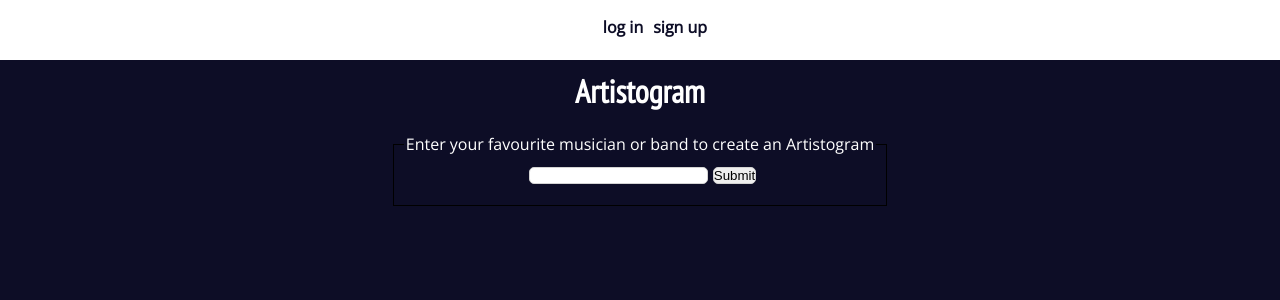
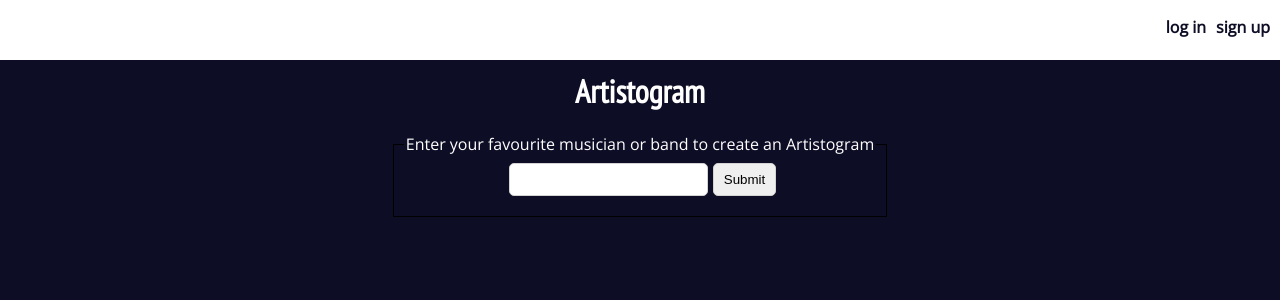
Before and after one commit to lulusanders84/Artistogram-Client, a React (Create React App) app: page / in a window 1280 px wide. Shown: the top 300 px of the page. Built offline with nearby package versions, Linux system fonts and the light colour scheme.

Commit message:
added links to nav bar

```diff
--- a/src/components/artistogram-page.js
+++ b/src/components/artistogram-page.js
@@ -3,14 +3,15 @@ import './main.css';
 import './hex-grid.css';
 import NavBar from './nav-bar';
 import Artistogram from './artistogram';
-import { decades, res } from './dataStore';
+import { decades, res, navBarLinksData } from './dataStore';
 
 export default function ArtistogramPage(props) {
-  const navBarLinks = ["log in", "sign up", "dashboard", "create playlist", "create new artistogram"];
+  const links = ["log in", "sign up", "dashboard", "create playlist", "create new artistogram"];
+
 return (
   <div>
     <header>
-      <NavBar links={navBarLinks} />
+      <NavBar links={links} />
     </header>
     <Artistogram />
   </div>
--- a/src/components/artistogram.js
+++ b/src/components/artistogram.js
@@ -9,7 +9,7 @@ export function Artistogram(props) {
   const decadeSections = decades.map((decade, index) => <Decade title={decade} class={`decade ${decadeWords[index]}`} />);
     return (
       <div>
-        <h1>Musicians related to... {props.focalArtist}</h1>
+        <h1>musicians related to... {props.focalArtist}</h1>
         <section class="artistogram">
           {decadeSections}
         </section>
--- a/src/components/create-artistogram.js
+++ b/src/components/create-artistogram.js
@@ -1,5 +1,6 @@
 import React, { Component } from 'react';
 import './main.css';
+import './forms.css';
 import './hex-grid.css';
 import './create-artistogram.css';
 import {setFocalArtist} from '../actions'
--- a/src/components/dataStore.js
+++ b/src/components/dataStore.js
@@ -1,3 +1,28 @@
+
+export const navBarLinksData = [
+  {
+    link: "log in",
+    url: "login"
+  },
+  {
+    link: "sign up",
+    url: "signup"
+  },
+  {
+    link: "dashboard",
+    url: "dashboard"
+  },
+  {
+    link: "create playlist",
+    url: "create-playlist"
+  },
+  {
+    link: "create new artistogram",
+    url: ""
+  }
+];
+
+
 export const playlist = [
     {
       name: "song",
--- a/src/components/forms.css
+++ b/src/components/forms.css
@@ -25,7 +25,7 @@ input {
     border: 1px solid lightgray;
     border-radius: 5px;
     margin-left: 5px;
-    padding: inherit;
+    padding: 8px 10px;
 }
 
 button {
--- a/src/components/main.css
+++ b/src/components/main.css
@@ -25,16 +25,29 @@ nav {
 }
 
 ul {
+  padding-left: 0;
+  padding-right: 0;
   list-style-type: none;
 }
 
+nav ul {
+  margin-right: 0;
+  margin-left: auto;
+}
 nav li {
   float: left;
   padding-right: 10px;
 }
 
+.nav-bar-link {
+  text-decoration: none;
+  color: #0d0d26;
+  font-weight: 800;
+}
+
 h1 {
   margin-top: 70px;
+  font-size: 2rem;
 }
 h1, h2, h3 {
   font-family: 'PT Sans Narrow', sans-serif;
@@ -44,7 +57,7 @@ h1, h2, h3 {
 h2 {
   margin: 0 auto;
   text-align: center;
-  width: 80%;
+  width: 90%;
 }
 
 .title-container {
--- a/src/components/nav-bar.js
+++ b/src/components/nav-bar.js
@@ -1,14 +1,23 @@
 import React, { Component } from 'react';
 import './main.css';
+import { Link } from 'react-router-dom';
+import { navBarLinksData } from './dataStore';
 
 export default function NavBar(props) {
-  const links = props.links.map(link => {
-    return <li>{link}</li>;
-  })
+  const navBarLinks =
+    navBarLinksData.reduce((acc, data) => {
+      props.links.forEach(link => {
+        if(link == data.link) {
+          acc.push(<li><Link to={data.url}  className="nav-bar-link">{link}</Link></li>);
+        }
+      })
+      return acc;
+    }, []);
+
   return (
     <nav>
       <ul>
-        {links}
+        {navBarLinks}
       </ul>
     </nav>
   )
```
